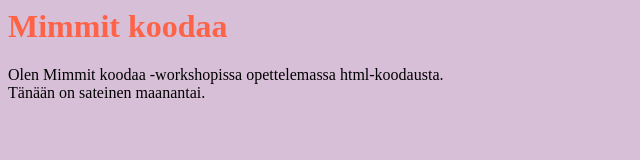
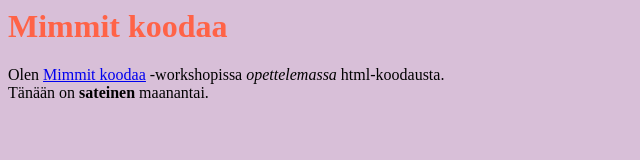
Before and after one commit to MarttaM/Mimmit-koodaa-Maanantai, a plain HTML site: page index.html in a window 1280 px wide. Shown: the whole page, without its empty margins (0-640 px from the left). Drawn offline with Linux system fonts and the light colour scheme.

Commit message:
Update index.html

```diff
--- a/index.html
+++ b/index.html
@@ -6,7 +6,7 @@
     <h1>
       Mimmit koodaa
     </h1>
-    Olen Mimmit koodaa -workshopissa opettelemassa html-koodausta.<br>
-    Tänään on sateinen maanantai.
+    Olen <a href="https://mimmitkoodaa.ohjelmistoebusiness.fi/"><u>Mimmit koodaa</u></a> -workshopissa <i>opettelemassa</i> html-koodausta.<br>
+    Tänään on <b>sateinen</b> maanantai.
   </body>
 </html>
```
